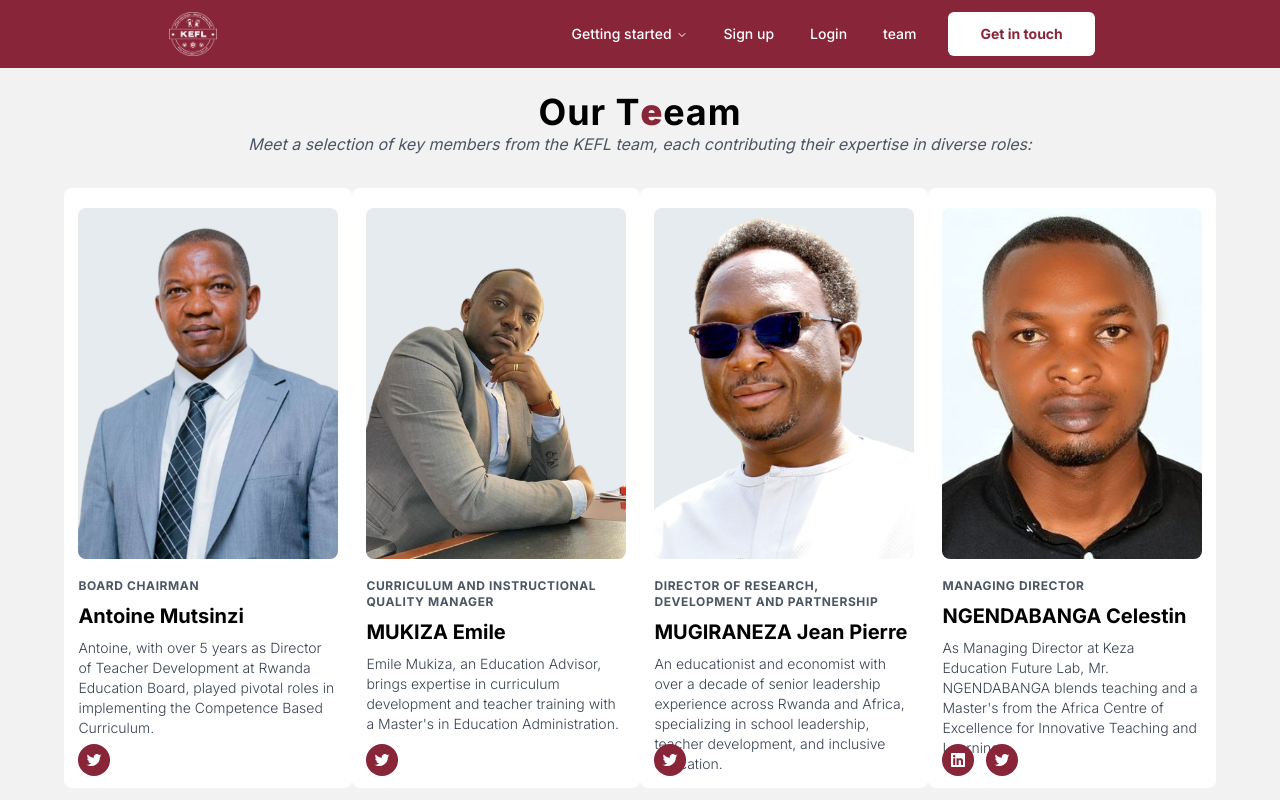
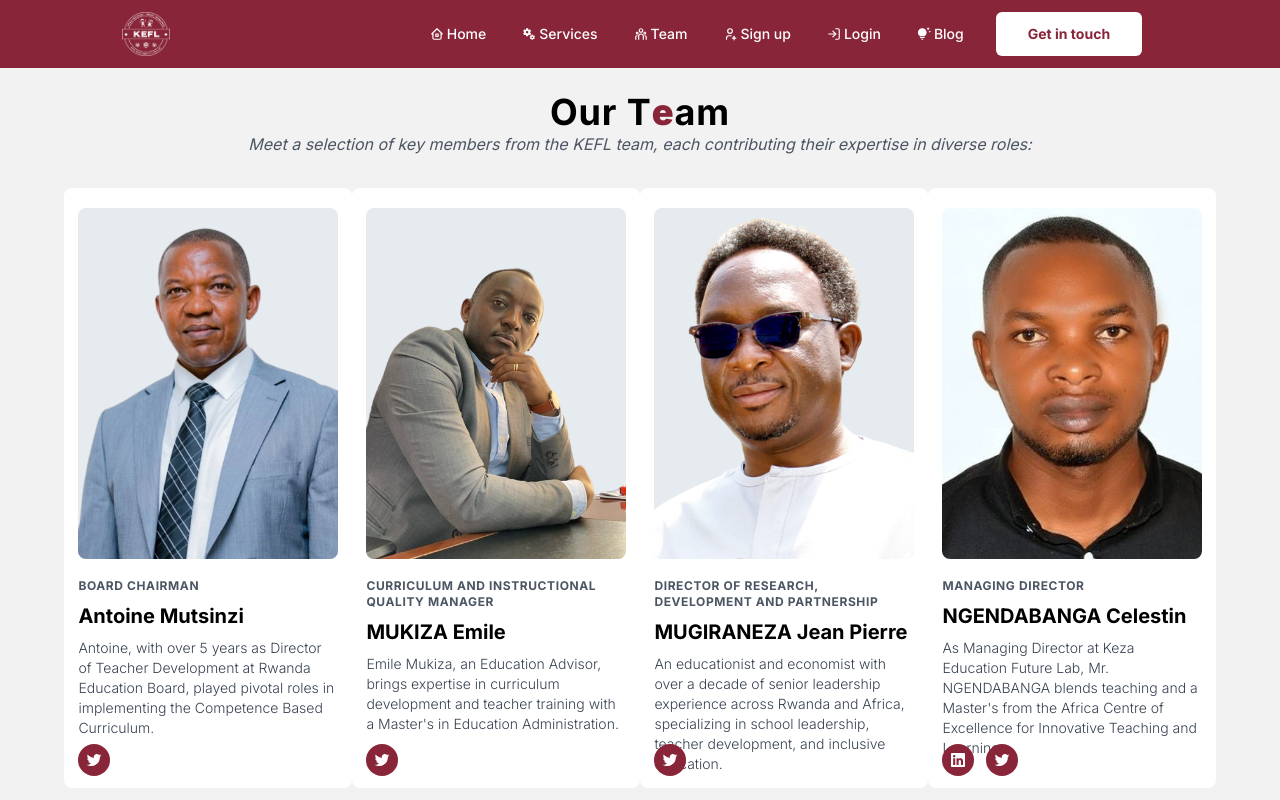
Before and after one commit to Richard7359/keza, a Next.js app: page /team in a window 1280 px wide. Shown: the top 800 px of the page. Built offline with nearby package versions, Linux system fonts and the light colour scheme.

Commit message:
navigation bar enhancement

```diff
--- a/app/components/Navigation_bar/Navigation.tsx
+++ b/app/components/Navigation_bar/Navigation.tsx
@@ -1,145 +1,4 @@
-// "use client";
-
-// import Image from "next/image";
-// import keza_logo from "../../images/burgundy-logo.webp";
-// import {
-//   NavigationMenu,
-//   NavigationMenuContent,
-//   NavigationMenuIndicator,
-//   NavigationMenuItem,
-//   NavigationMenuLink,
-//   NavigationMenuList,
-//   NavigationMenuTrigger,
-//   NavigationMenuViewport,
-// } from "@/components/ui/navigation-menu";
-// import Link from "next/link";
-
-// const Navigation = () => {
-//   const nav_links = [
-//     { name: "Home" },
-//     { name: "About" },
-//     { name: "Services" },
-//     { name: "Courses" },
-//     { name: "Teaching materials" },
-//     { name: "DIY" },
-//     { name: "Blog" },
-//   ];
-
-//   const components: { title: string; href: string; description: string }[] = [
-//     {
-//       title: "Alert Dialog",
-//       href: "/docs/primitives/alert-dialog",
-//       description:
-//         "A modal dialog that interrupts the user with important content and expects a response.",
-//     },
-//     {
-//       title: "Hover Card",
-//       href: "/docs/primitives/hover-card",
-//       description:
-//         "For sighted users to preview content available behind a link.",
-//     },
-//     {
-//       title: "Progress",
-//       href: "/docs/primitives/progress",
-//       description:
-//         "Displays an indicator showing the completion progress of a task, typically displayed as a progress bar.",
-//     },
-//     {
-//       title: "Scroll-area",
-//       href: "/docs/primitives/scroll-area",
-//       description: "Visually or semantically separates content.",
-//     },
-//     {
-//       title: "Tabs",
-//       href: "/docs/primitives/tabs",
-//       description:
-//         "A set of layered sections of content—known as tab panels—that are displayed one at a time.",
-//     },
-//     {
-//       title: "Tooltip",
-//       href: "/docs/primitives/tooltip",
-//       description:
-//         "A popup that displays information related to an element when the element receives keyboard focus or the mouse hovers over it.",
-//     },
-//   ];
-
-//   return (
-//     <header className="shadow-md p-2 pl-10 pr-10 bg-white">
-//       <nav className="">
-//         <div className="flex items-center justify-between">
-//           <div>
-//             <Image
-//               src={keza_logo}
-//               alt="KEFL Logo image"
-//               className="w-20 md:w-16 object-cover"
-//             />
-//           </div>
-//           <div className="flex items-center">
-//             <div>
-//               <ul className="hidden md:flex space-x-4 text-sm">
-//                 {nav_links.map((link) =>
-//                   link.name == "About" ? (
-//                     <li
-//                       key={link.name}
-//                       className="cursor-pointer"
-//                       // className="text-gray-700 hover:text-burgundy font-semibold font-sans text-base cursor-pointer"
-//                     >
-//                       <NavigationMenu>
-//                         <NavigationMenuList>
-//                           {/* <NavigationMenuItem>
-//                             <NavigationMenuTrigger>
-//                               {link.name}
-//                             </NavigationMenuTrigger>
-//                             <NavigationMenuContent>
-//                               <NavigationMenuLink>
-//                                 {" "}
-//                                 {link.name}
-//                               </NavigationMenuLink>
-//                             </NavigationMenuContent>
-//                           </NavigationMenuItem> */}
-//                           <NavigationMenuItem className="m-0 p-0">
-//                             <NavigationMenuTrigger>
-//                               Components
-//                             </NavigationMenuTrigger>
-//                             <NavigationMenuContent>
-//                               <ul className="grid w-[400px] gap-3 p-4 md:w-[500px] md:grid-cols-2 lg:w-[600px] ">
-//                                 {components.map((component) => (
-//                                   <Link
-//                                     key={component.title}
-//                                     title={component.title}
-//                                     href={component.href}
-//                                   >
-//                                     {component.description}
-//                                   </Link>
-//                                 ))}
-//                               </ul>
-//                             </NavigationMenuContent>
-//                           </NavigationMenuItem>
-//                         </NavigationMenuList>
-//                       </NavigationMenu>
-//                     </li>
-//                   ) : (
-//                     <li key={link.name} className="cursor-pointer">
-//                       {link.name}
-//                     </li>
-//                   )
-//                 )}
-//               </ul>
-//             </div>
-//             <div className="text-black">
-//               <button className="bg-burgundy text-white px-8 py-4 rounded-md text-sm font-bold mx-4">
-//                 Get in touch
-//               </button>
-//             </div>
-//           </div>
-//         </div>
-//       </nav>
-//     </header>
-//   );
-// };
-
-// export default Navigation;
-"use client";
+'use client';
 
 import React, { useState, useEffect } from "react";
 import Link from "next/link";
@@ -155,28 +14,18 @@ import {
   NavigationMenuTrigger,
   navigationMenuTriggerStyle,
 } from "@/components/ui/navigation-menu";
+import { TbHome2 } from "react-icons/tb";
+import { MdOutlineMiscellaneousServices } from "react-icons/md";
+import { RiTeamLine } from "react-icons/ri";
+import { TbUserPlus } from "react-icons/tb";
+import { LuLogIn } from "react-icons/lu";
+import { MdTipsAndUpdates } from "react-icons/md";
 
 export default function Navigation() {
-  const [isScrolled, setIsScrolled] = useState(false);
-
-  useEffect(() => {
-    const handleScroll = () => {
-      const isScrolled = window.scrollY > 50;
-      console.log("is scrolled", isScrolled);
-      setIsScrolled(isScrolled);
-    };
-
-    document.addEventListener("scroll", handleScroll, { passive: true });
-    return () => {
-      document.removeEventListener("scroll", handleScroll);
-    };
-  }, []);
-
   return (
     <div
-      className={`w-full static-position py-3 flex justify-around ${
-        isScrolled ? "bg-burgundy-dark" : "bg-burgundy"
-      } transition-colors duration-300`}
+      className={`w-full static-position py-3 flex justify-around  bg-burgundy
+       transition-colors duration-300`}
     >
       <Link href="/" legacyBehavior passHref>
         <Image
@@ -188,7 +37,7 @@ export default function Navigation() {
       <div className="flex items-center">
         <NavigationMenu>
           <NavigationMenuList>
-            <NavigationMenuItem>
+            {/* <NavigationMenuItem>
               <NavigationMenuTrigger className="transparent-bg text-white">
                 Getting started
               </NavigationMenuTrigger>
@@ -198,32 +47,53 @@ export default function Navigation() {
                     <NavigationMenuLink asChild>
                       <a className="block select-none space-y-1 rounded-md p-3 leading-none no-underline outline-none transition-colors hover:bg-accent hover:text-accent-foreground focus:bg-accent focus:text-accent-foreground">
                         <div className="text-sm font-medium leading-none">
-                          Introduction
+                          team
                         </div>
                       </a>
                     </NavigationMenuLink>
                   </li>
                 </ul>
               </NavigationMenuContent>
+            </NavigationMenuItem> */}
+            <NavigationMenuItem className="transparent-bg text-white">
+              <Link href="/" legacyBehavior passHref>
+                <NavigationMenuLink className="group inline-flex h-10 w-max items-center justify-center rounded-md px-4 py-2 text-sm font-medium transition-colors hover:bg-burgundy-light hover:text-accent-foreground focus:bg-accent focus:text-accent-foreground focus:outline-none disabled:pointer-events-none disabled:opacity-50 data-[active]:bg-accent/50 data-[state=open]:bg-accent/50">
+                 <strong className="mr-[3px]"><TbHome2 /></strong> Home
+                </NavigationMenuLink>
+              </Link>
             </NavigationMenuItem>
             <NavigationMenuItem className="transparent-bg text-white">
-              <Link href="/team" legacyBehavior passHref>
+              <Link href="/" legacyBehavior passHref>
                 <NavigationMenuLink className="group inline-flex h-10 w-max items-center justify-center rounded-md px-4 py-2 text-sm font-medium transition-colors hover:bg-burgundy-light hover:text-accent-foreground focus:bg-accent focus:text-accent-foreground focus:outline-none disabled:pointer-events-none disabled:opacity-50 data-[active]:bg-accent/50 data-[state=open]:bg-accent/50">
-                  Sign up
+                <strong className="mr-[3px]"><MdOutlineMiscellaneousServices /></strong> Services
                 </NavigationMenuLink>
               </Link>
             </NavigationMenuItem>
             <NavigationMenuItem className="transparent-bg text-white">
               <Link href="/team" legacyBehavior passHref>
                 <NavigationMenuLink className="group inline-flex h-10 w-max items-center justify-center rounded-md px-4 py-2 text-sm font-medium transition-colors hover:bg-burgundy-light hover:text-accent-foreground focus:bg-accent focus:text-accent-foreground focus:outline-none disabled:pointer-events-none disabled:opacity-50 data-[active]:bg-accent/50 data-[state=open]:bg-accent/50">
-                  Login
+                <strong className="mr-[3px]"><RiTeamLine /></strong>Team
                 </NavigationMenuLink>
               </Link>
             </NavigationMenuItem>
             <NavigationMenuItem className="transparent-bg text-white">
               <Link href="/team" legacyBehavior passHref>
                 <NavigationMenuLink className="group inline-flex h-10 w-max items-center justify-center rounded-md px-4 py-2 text-sm font-medium transition-colors hover:bg-burgundy-light hover:text-accent-foreground focus:bg-accent focus:text-accent-foreground focus:outline-none disabled:pointer-events-none disabled:opacity-50 data-[active]:bg-accent/50 data-[state=open]:bg-accent/50">
-                  team
+                <strong className="mr-[3px]"><TbUserPlus /></strong>Sign up
+                </NavigationMenuLink>
+              </Link>
+            </NavigationMenuItem>
+            <NavigationMenuItem className="transparent-bg text-white">
+              <Link href="/team" legacyBehavior passHref>
+                <NavigationMenuLink className="group inline-flex h-10 w-max items-center justify-center rounded-md px-4 py-2 text-sm font-medium transition-colors hover:bg-burgundy-light hover:text-accent-foreground focus:bg-accent focus:text-accent-foreground focus:outline-none disabled:pointer-events-none disabled:opacity-50 data-[active]:bg-accent/50 data-[state=open]:bg-accent/50">
+                <strong className="mr-[3px]"><LuLogIn /></strong>Login
+                </NavigationMenuLink>
+              </Link>
+            </NavigationMenuItem>
+            <NavigationMenuItem className="transparent-bg text-white">
+              <Link href="/team" legacyBehavior passHref>
+                <NavigationMenuLink className="group inline-flex h-10 w-max items-center justify-center rounded-md px-4 py-2 text-sm font-medium transition-colors hover:bg-burgundy-light hover:text-accent-foreground focus:bg-accent focus:text-accent-foreground focus:outline-none disabled:pointer-events-none disabled:opacity-50 data-[active]:bg-accent/50 data-[state=open]:bg-accent/50">
+                <strong className="mr-[3px]"><MdTipsAndUpdates /></strong>Blog
                 </NavigationMenuLink>
               </Link>
             </NavigationMenuItem>
--- a/app/team/page.tsx
+++ b/app/team/page.tsx
@@ -20,8 +20,9 @@ import { IoLogoTwitter } from "react-icons/io";
 import { FaLinkedin } from "react-icons/fa6";
 import { FaFlickr } from "react-icons/fa";
 import Link from "next/link";
+import Footer from "../components/Footer";
 
-export default function NavigationMenuDemo() {
+export default function Team() {
   const staff = [
     {
       title: "Board Chairman",
@@ -162,20 +163,17 @@ export default function NavigationMenuDemo() {
     },
   ];
   return (
+    <div className="">
     <div className="bg-team-bg pb-4">
       <Navigation />
       <div className="pt-6">
         <h2 className="text-4xl font-bold text-black tracking-wide text-center">
-          Our T<strong className="text-burgundy">e</strong>eam
+          Our T<strong className="text-burgundy">e</strong>am
         </h2>
         <p className="text-gray-600 italic text-center">
           Meet a selection of key members from the KEFL team, each contributing
           their expertise in diverse roles:
         </p>
-        {/* <p className="text-center py-2">Our Team</p>
-        <p className="text-center">
-          this is some text to be put here for a specific reason
-        </p> */}
         <div className="flex justify-center">
           <div className="w-[90%] grid grid-cols-4">
             {staff.map((person) => (
@@ -225,5 +223,7 @@ export default function NavigationMenuDemo() {
         </div>
       </div>{" "}
     </div>
+      <Footer />
+    </div>
   );
 }
```
